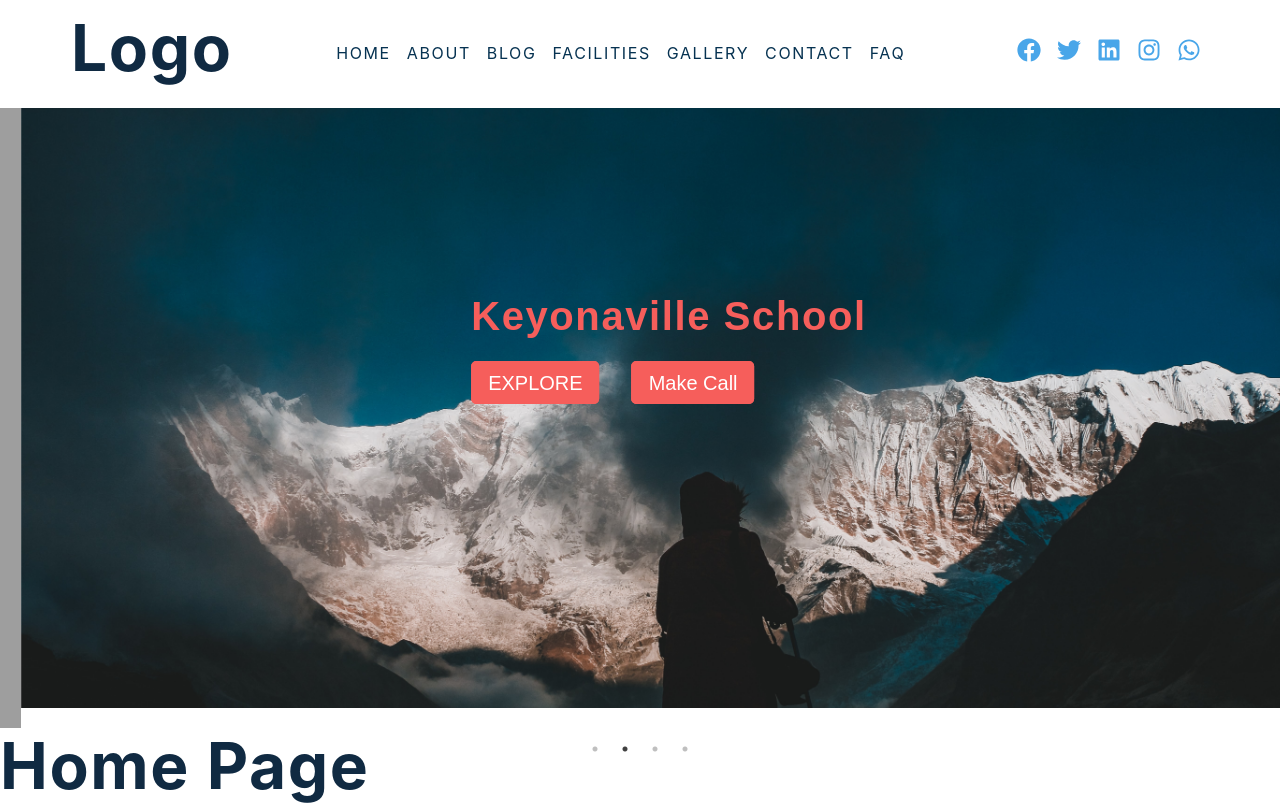
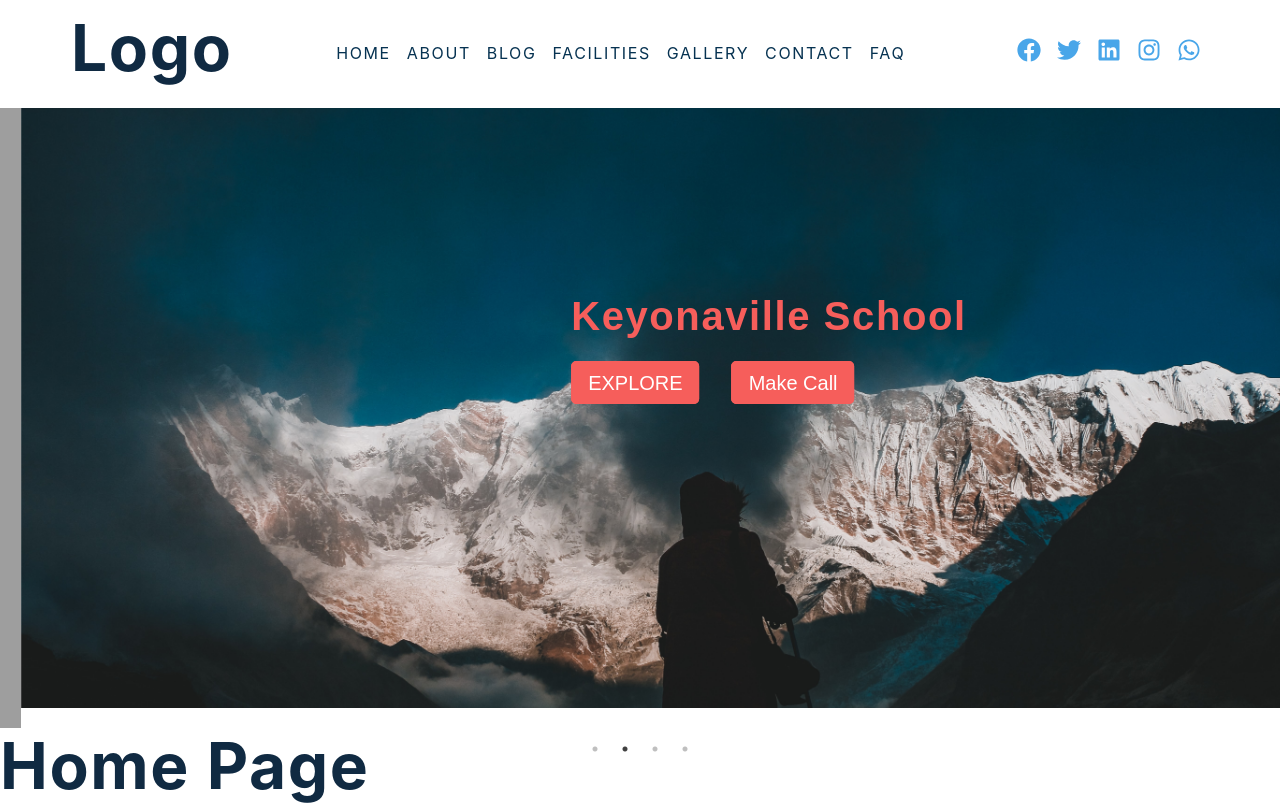
Before and after one commit to domchu/keyonaville, a Next.js app: page / in a window 1280 px wide. Shown: the top 805 px of the page. Built offline with nearby package versions, Linux system fonts and the light colour scheme; grey boxes are pictures that could not be loaded.

Commit message:
chore:minor changes

```diff
--- a/styles/globals.css
+++ b/styles/globals.css
@@ -954,7 +954,7 @@ input {
 }
 
 .banner__container {
-  margin-left: 450px;
+  margin-left: 550px;
 }
 
 @media screen and (max-width: 800px) {
--- a/styles/globals.scss
+++ b/styles/globals.scss
@@ -905,7 +905,7 @@ input{
   transform: scale(0.9);
 }
 .banner__container{
-   margin-left: 450px;
+   margin-left: 550px;
 }
 @media screen and (max-width:#{$tablet-width}) {
   .banner__container{
```
